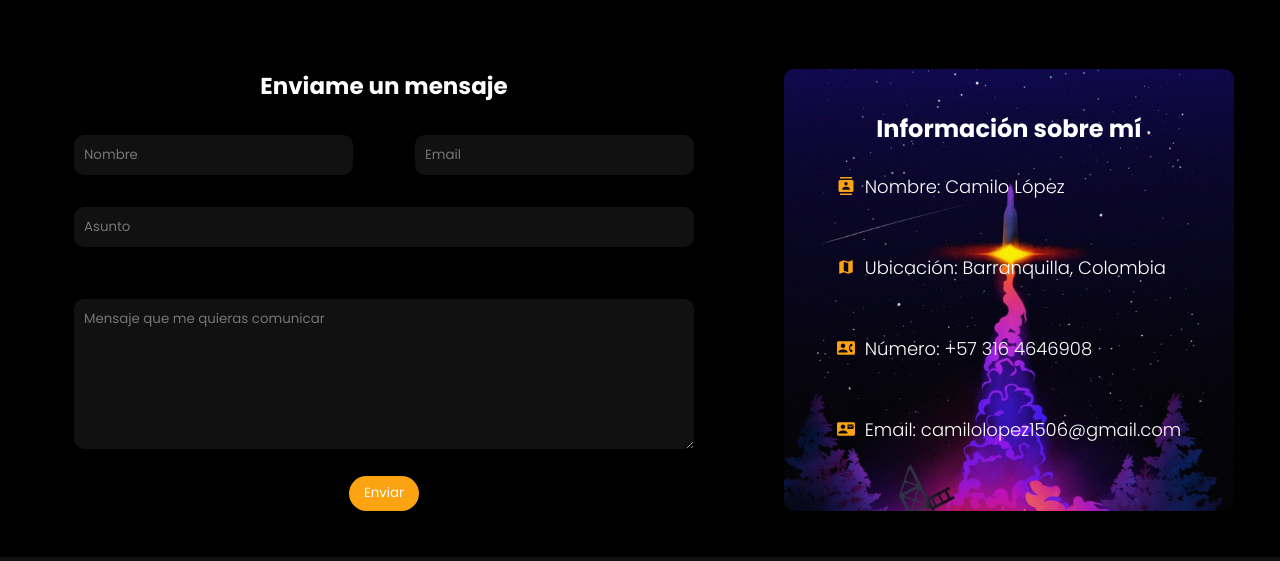
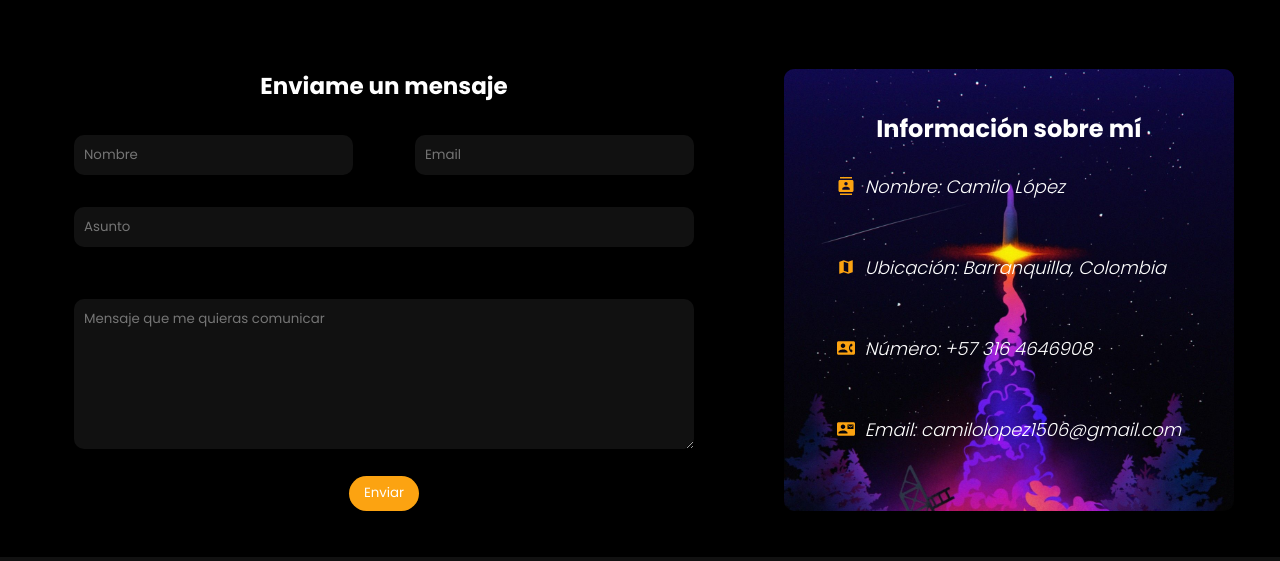
Before and after one commit to CamiloLopez15/Mi-pagina-web-V2, a React (Vite) app in the folder Frond-end/: page /contacto in a window 1280 px wide. Shown: the part 179-740 px from the top of the page. Built offline with nearby package versions, Linux system fonts and the light colour scheme.

Commit message:
Feat: Improvement of semantic HTML

```diff
--- a/Frond-end/src/App.jsx
+++ b/Frond-end/src/App.jsx
@@ -38,6 +38,10 @@ function App() {
             path="/contacto"
             element={<Contacto />}
           />
+          <Route
+            path="/*"
+            element={<Inicio />}
+          />
         </Routes>
       </>
     );
--- a/Frond-end/src/Components/navbar.jsx
+++ b/Frond-end/src/Components/navbar.jsx
@@ -4,7 +4,7 @@ import { Link } from 'react-router-dom';
 
 function Navbar({changeState, newState, logoMenu}) {
   return (
-    <div className="container__menu">
+    <header className="container__menu">
         <Link to={'/'}><img className="container__menu-logo" src={logo} /></Link>
         <nav className="container__menu__nav">
           <img
@@ -15,7 +15,7 @@ function Navbar({changeState, newState, logoMenu}) {
             }}
           />
         </nav>
-    </div>
+    </header>
   )
 }
 
--- a/Frond-end/src/Pages/Contacto.jsx
+++ b/Frond-end/src/Pages/Contacto.jsx
@@ -50,7 +50,7 @@ function Contacto() {
 
   return (
     <>
-      <div className="Contacto">
+      <section className="Contacto">
       <h1>
         Contacta<b>me</b>
       </h1>
@@ -67,9 +67,9 @@ function Contacto() {
             <button type="submit" className="Contacto__container__form__divContainer-btn">Enviar</button>
           </div>
         </form>
-        <div className="Contacto__container__info" style={{backgroundImage: 'url("fondo-formulario-3.jpg")'}}>
+        <article className="Contacto__container__info" style={{backgroundImage: 'url("fondo-formulario-3.jpg")'}}>
           <h2>Información sobre mí</h2>
-          <div className="Contacto__container__info__infoContainer">
+          <address className="Contacto__container__info__infoContainer">
             <div className="Contacto__container__info__infoContainer-elemento">
               <MdContacts className="Contacto__container__info__infoContainer-elemento-icon"/>
               <div>
@@ -98,10 +98,10 @@ function Contacto() {
                 camilolopez1506@gmail.com
               </div>
             </div>
-          </div>
-        </div>
+          </address>
+        </article>
       </div>
-      </div>
+      </section>
       <Footer/>
     </>
   );
--- a/Frond-end/src/Pages/Inicio.jsx
+++ b/Frond-end/src/Pages/Inicio.jsx
@@ -29,7 +29,7 @@ function Inicio() {
   }, []);
 
   return (
-    <div className="Inicio">
+    <section className="Inicio">
       <div className="container__info">
         <picture className="container__info__img">
           <img src={FotoPerfil}></img>
@@ -60,7 +60,7 @@ function Inicio() {
           </a>
         </div>
       </div>
-    </div>
+    </section>
   );
 }
 
--- a/Frond-end/src/Pages/Portafolio.jsx
+++ b/Frond-end/src/Pages/Portafolio.jsx
@@ -13,12 +13,12 @@ import Proyecto from '../Components/Proyecto';
 
 function Portafolio() {
   return (
-    <>
+    <section>
       <div className='portafolioContenedor'>
-        <div className='portafolioContenedor__titulo'>
+        <header className='portafolioContenedor__titulo'>
           <h1><b>Mi</b> portafolio</h1>
           <h2>Mis proyectos más importantes</h2>
-        </div>
+        </header>
         <div className='portafolioContenedor__proyectos'>
         <Proyecto href="https://camilolopez15.github.io/Nutritious-snack/" img={Nutritious_snack} titulo="Nutritious Snack" descripcion="Esta página web la realicé como participación a un emprendimiento que tienen estudiantes del colegio en el que estudié, esta página web se basa en darles a los padres de familia menús de meriendas para sus hijos los siete días de la semana."/>
         <Proyecto href="https://camilolopez15.github.io/Easyeats/" img={Easyeats} titulo="EasyEats" descripcion="Actualmente, estoy desarrollando este proyecto, este se basa en una página web que genera recetas para las personas con inteligencia artificial, este seguirá unos parámetros para entregar estas recetas."/>
@@ -52,7 +52,7 @@ function Portafolio() {
         </div>
       </div>
       <Footer/>
-    </>
+    </section>
   )
 }
 
--- a/Frond-end/src/Pages/Sobre-mi.jsx
+++ b/Frond-end/src/Pages/Sobre-mi.jsx
@@ -22,11 +22,11 @@ import CertificadoCodigoDepuracionGoogle from "../assets/Certificados/Certificad
 function SobreMi() {
   return (
     <>
-      <main className="SobreMi">
+      <section className="SobreMi">
         <h1 className="SobreMi-h1">
           Sobre <b>mí</b>
         </h1>
-        <section className="SobreMi-h1__descripcionContenedor">
+        <article className="SobreMi-h1__descripcionContenedor">
           <div className="descripcionContenedor__descripcion">
             <h2>
               Soy un <b>desarrollador web Full Stack</b> que actualmente vive en
@@ -48,8 +48,8 @@ function SobreMi() {
             </a>
           </div>
           <img src={FotoPerfil} />
-        </section>
-        <section className="SobreMi__historia" id="Sobre-mi">
+        </article>
+        <article className="SobreMi__historia" id="Sobre-mi">
           <h2 className="timelineH2">
             Mi <b>historia</b>
           </h2>
@@ -122,53 +122,8 @@ function SobreMi() {
               <div style={{ clear: "both" }}></div>
             </ul>
           </div>
-        </section>
-        {/* <section className="SobreMi__habilidades">
-          <h2 className="SobreMi__habilidades-h2">
-            Mis <b>habilidades</b>
-          </h2>
-
-          <div className="SobreMi__habilidades__container">
-            <div className="SobreMi__habilidades__container__item">
-              <h4>HTML</h4>
-              <div>
-                <div className="HTML">90%</div>
-              </div>
-            </div>
-            <div className="SobreMi__habilidades__container__item">
-              <h4>CSS</h4>
-              <div>
-                <div className="CSS">90%</div>
-              </div>
-            </div>
-            <div className="SobreMi__habilidades__container__item">
-              <h4>JavaScript</h4>
-              <div>
-                <div className="JavaScript">88%</div>
-              </div>
-            </div>
-            <div className="SobreMi__habilidades__container__item">
-              <h4>React</h4>
-              <div>
-                <div className="React">85%</div>
-              </div>
-            </div>
-            <div className="SobreMi__habilidades__container__item">
-              <h4>J Query</h4>
-              <div>
-                <div className="J-Query">80%</div>
-              </div>
-            </div>
-            <div className="SobreMi__habilidades__container__item">
-              <h4>Canvas</h4>
-              <div>
-                <div className="Canvas">95%</div>
-              </div>
-            </div>
-          </div>
-        </section> */}
-
-        <section className="sobreMi__certificados">
+        </article>
+        <article className="sobreMi__certificados">
           <h2 className="SobreMi__certificados-h2">
             Mis <b>certificados</b>
           </h2>
@@ -256,8 +211,8 @@ function SobreMi() {
               }
             />
           </article>
-        </section>
-      </main>
+        </article>
+      </section>
       <Footer />
     </>
   );
```
